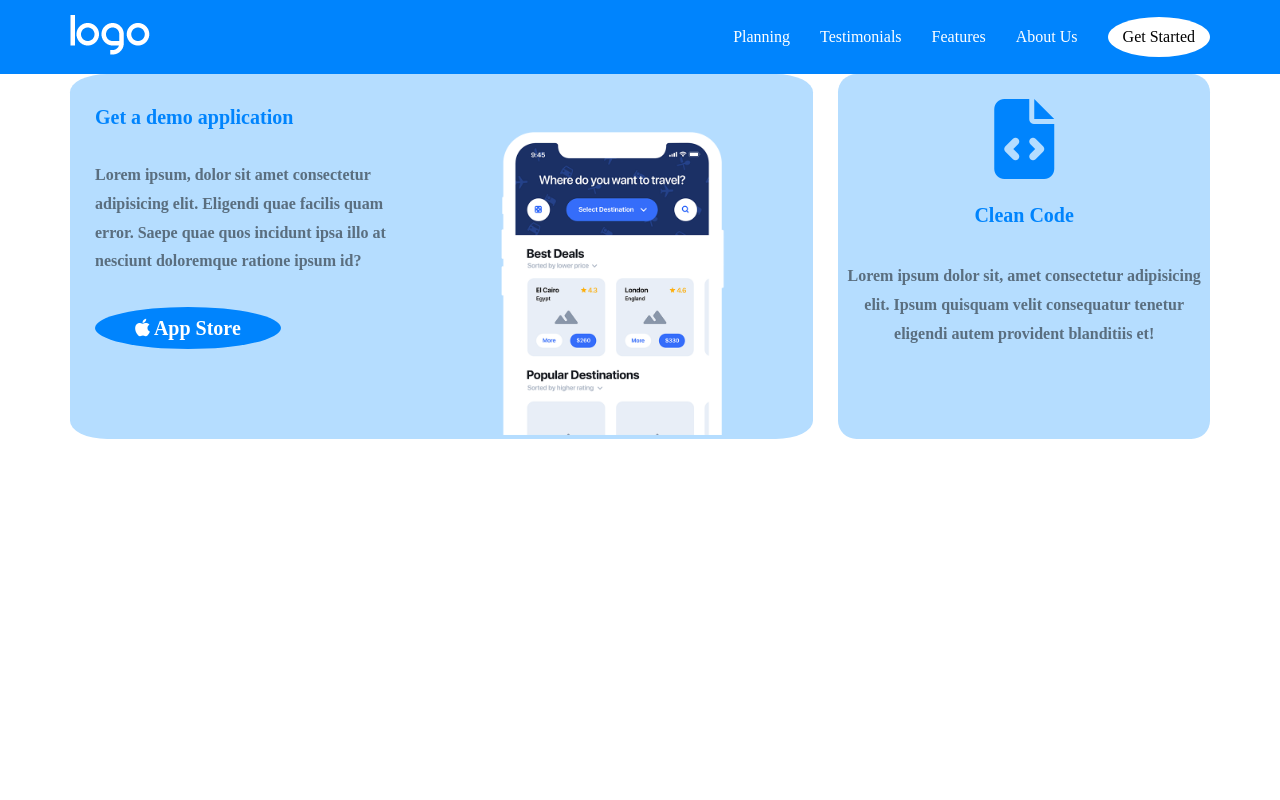
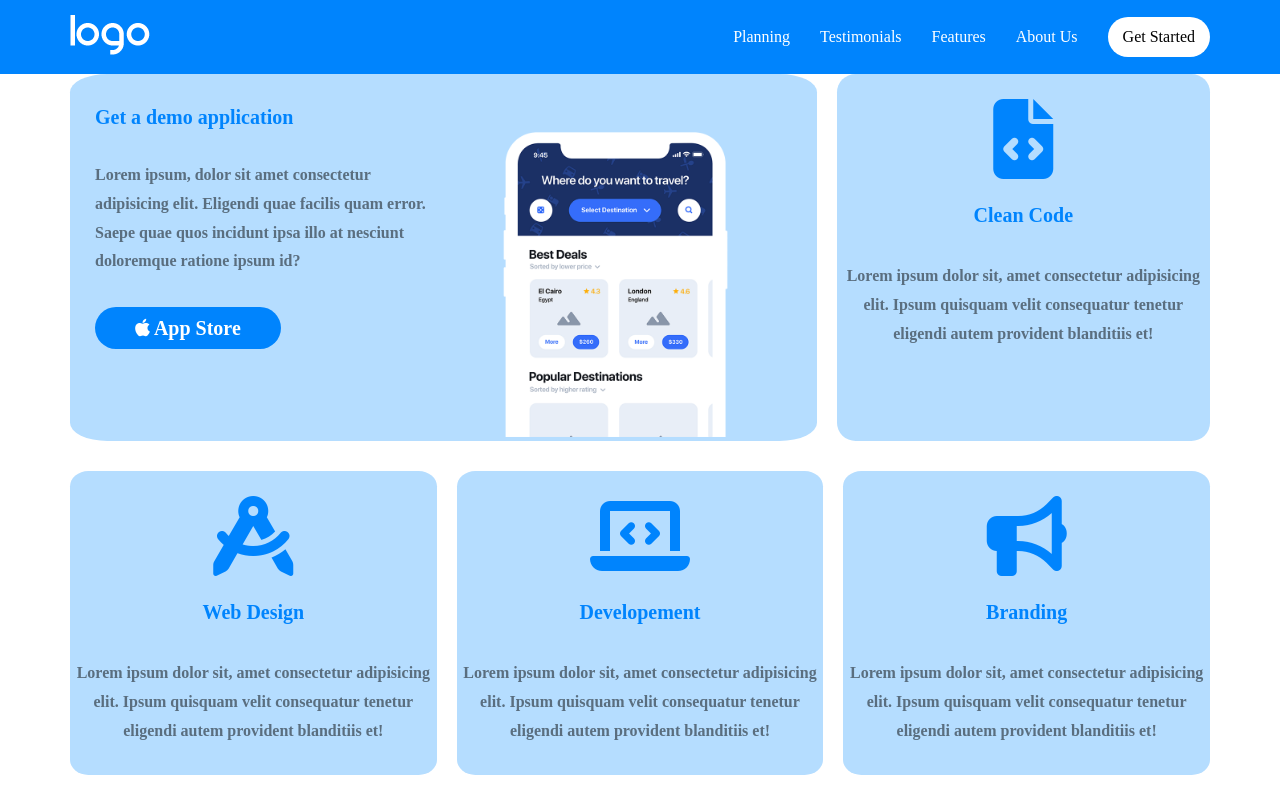
Before and after one commit to luigidis/htmlcss-responsive-layout, a plain HTML site: page index.html in a window 1280 px wide. Drawn offline with Linux system fonts and the light colour scheme.

Commit message:
Prima sezione problema sotto i 460px

```diff
--- a/css/app.css
+++ b/css/app.css
@@ -28,7 +28,7 @@ header {
 }
 
 .button {
-    border-radius: 50%;
+    border-radius: 50px;
     background-color: white;
     color: black;
     line-height: 2.5rem;
@@ -79,15 +79,15 @@ a {
 /* Css First Section*/
 
 .col-3 {
-    flex-basis: calc(((100% - 25px) / 3) * 2);
+    flex-basis: calc(((100% - 20px) / 3) * 2);
 }
 
 .col-1 {
-    flex-basis: calc(((100% - 25px) / 3) * 1);
+    flex-basis: calc(((100% - 20px) / 3) * 1);
 }
 
 .row-gap-1 {
-    column-gap: 25px;
+    column-gap: 20px;
     row-gap: 30px;
     flex-wrap: wrap;
 }
@@ -142,28 +142,68 @@ a {
     align-self: flex-end;
 }
 
-.col-1 {
+.col-1, .col-2 {
     text-align: center;
 }
 
-.col-1 div i {
+.col-1 div i, .col-2 i {
     font-size: 5rem;
     color: #0084FD;
     padding: 25px 0;
 }
 
-.col-1 h2 {
+.col-1 h2, .col-2 h2 {
     color: #0084FD;
     font-size: 1.25rem;
     padding-bottom: 35px;
 }
 
-.col-1 p {
+.col-1 p, .col-2 p{
     color: #5A6E7F;
     font-weight: bold;
     line-height: 1.8rem;
+    padding-bottom: 30px;
 }
 
 .col-2 {
-    flex-basis: calc((100% - 25px) /3);
+    flex-basis: calc((100% - 40px) /3);
 }
+
+
+@media (max-width: 810px) {
+    .basis-50 {
+        flex-basis: 100%;
+    }
+
+    .col-stats {
+        flex-wrap: wrap;
+        padding-right: 20px;
+    }
+
+    .basis-50 img {
+        /* padding-right: 200px; */
+        /* width: 70%; */
+        padding-top: 10px;
+        padding-left: 15px;
+    }
+
+}
+
+@media (max-width: 375px) {
+    .section-1 .container {
+        margin-top: 40px;
+    }
+    .row {
+        flex-direction: column;
+    }
+
+    .col-stats {
+        padding-right: 35px;
+
+    }
+
+    .basis-50 img {
+        padding-right: 0;
+
+    }
+}
--- a/index.html
+++ b/index.html
@@ -32,7 +32,7 @@
     </header>
     <main>
         <!-- First Section -->
-        <section>
+        <section class="section-1">
             <div class="container">
                 <div class="row row-gap-1">
                     <div class="col-3 row col-color col-stats"> <!--Questa colonna occuperà i 2/3-->
@@ -57,14 +57,26 @@
                             </p>
                         </div>
                     </div>
-                    <div class="col-2">
-
+                    <div class="col-2 col-color row-column">
+                        <i class="fa-solid fa-compass-drafting"></i>
+                            <h2>Web Design</h2>
+                            <p>Lorem ipsum dolor sit, amet consectetur adipisicing elit.
+                                Ipsum quisquam velit consequatur tenetur eligendi autem provident blanditiis et!
+                            </p>
                     </div>
-                    <div class="col-2">
-
+                    <div class="col-2 col-color row-column">
+                        <i class="fa-solid fa-laptop-code"></i>
+                            <h2>Developement</h2>
+                            <p>Lorem ipsum dolor sit, amet consectetur adipisicing elit.
+                                Ipsum quisquam velit consequatur tenetur eligendi autem provident blanditiis et!
+                            </p>
                     </div>
-                    <div class="col-2">
-
+                    <div class="col-2 col-color row-column">
+                        <i class="fa-solid fa-bullhorn"></i>
+                            <h2>Branding</h2>
+                            <p>Lorem ipsum dolor sit, amet consectetur adipisicing elit.
+                                Ipsum quisquam velit consequatur tenetur eligendi autem provident blanditiis et!
+                            </p>
                     </div>
                 </div>
             </div>
```
